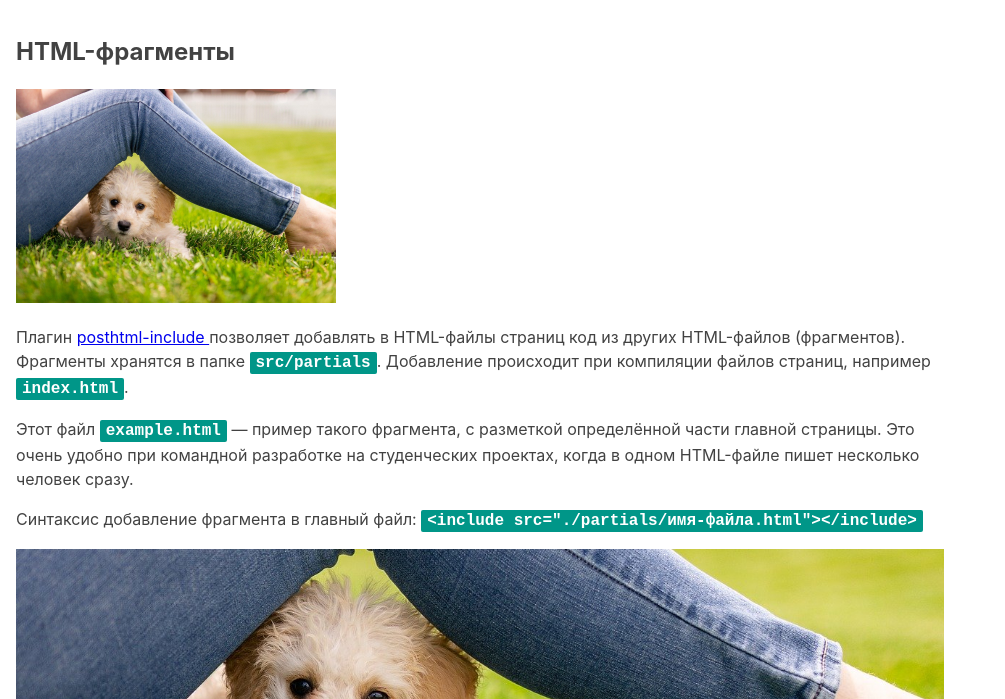
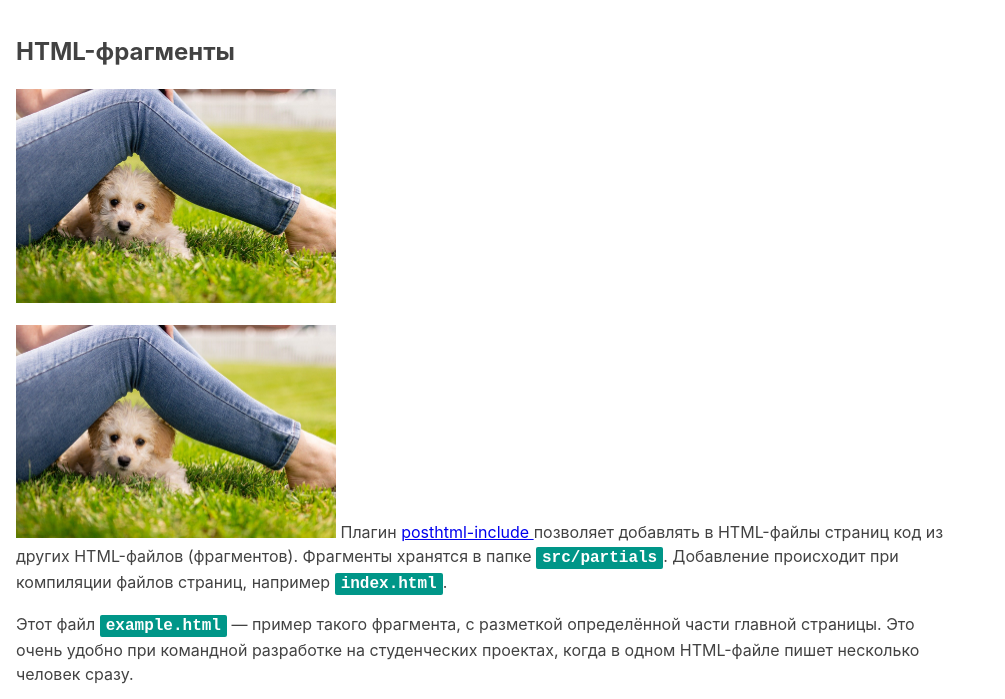
Before and after one commit to TanyaKalkuta/TheSkyIsTheLimit, a website built with Parcel: page src/index.html in a window 1280 px wide. Shown: the part 82-781 px from the top of the page, without its empty margins (0-1005 px from the left). Built offline with nearby package versions, Linux system fonts and the light colour scheme.

Commit message:
картинка

```diff
--- a/src/partials/example.html
+++ b/src/partials/example.html
@@ -4,6 +4,7 @@
   <!-- Путь к изображениям из HTML-фрагмента такой, как из файла index.html -->
   <img src="images/demo.jpg" alt="" width="320" />
   <p>
+    <img src="./images/demo.jpg" alt="" width="320" />
     Плагин
     <a
       href="https://github.com/posthtml/posthtml-include"
```
